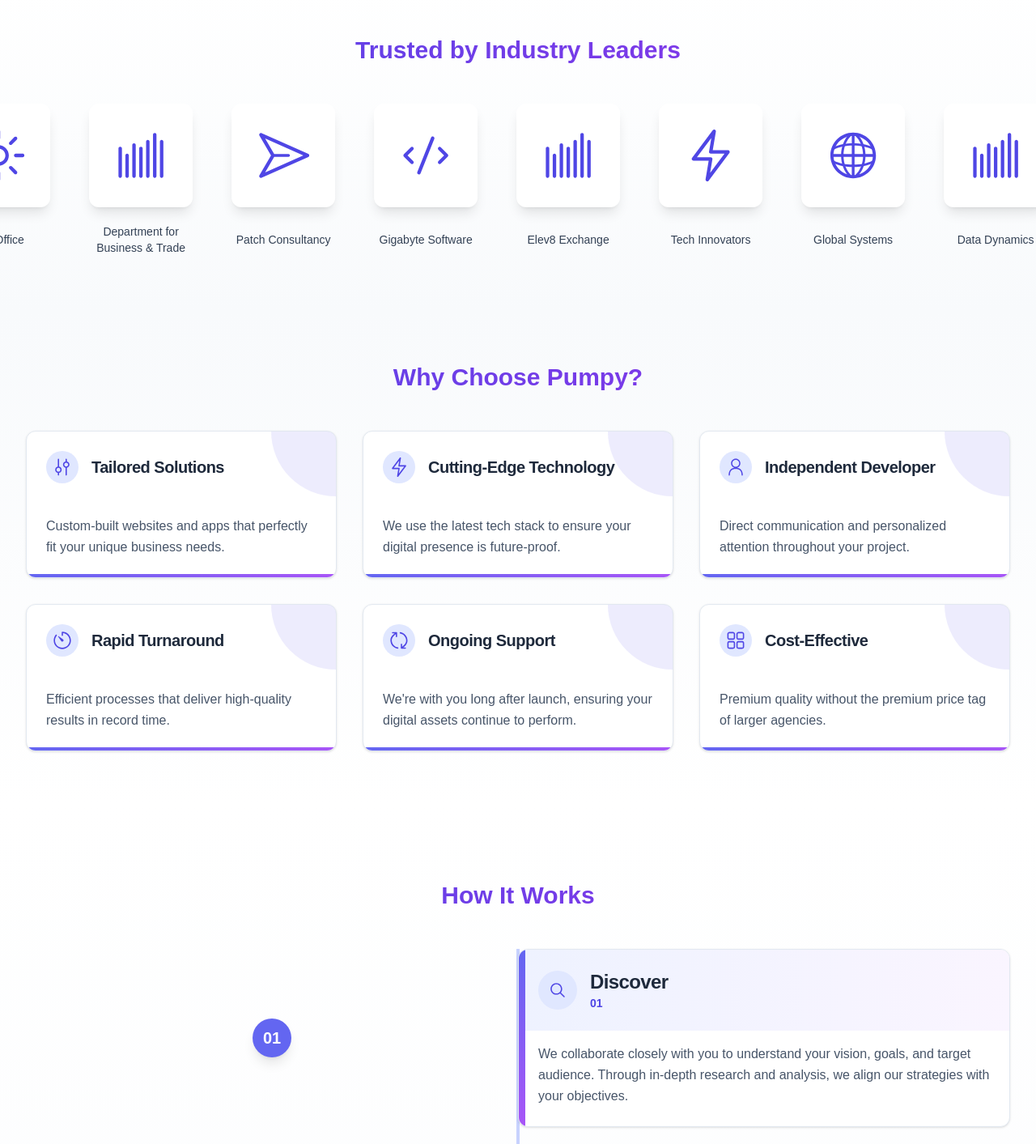
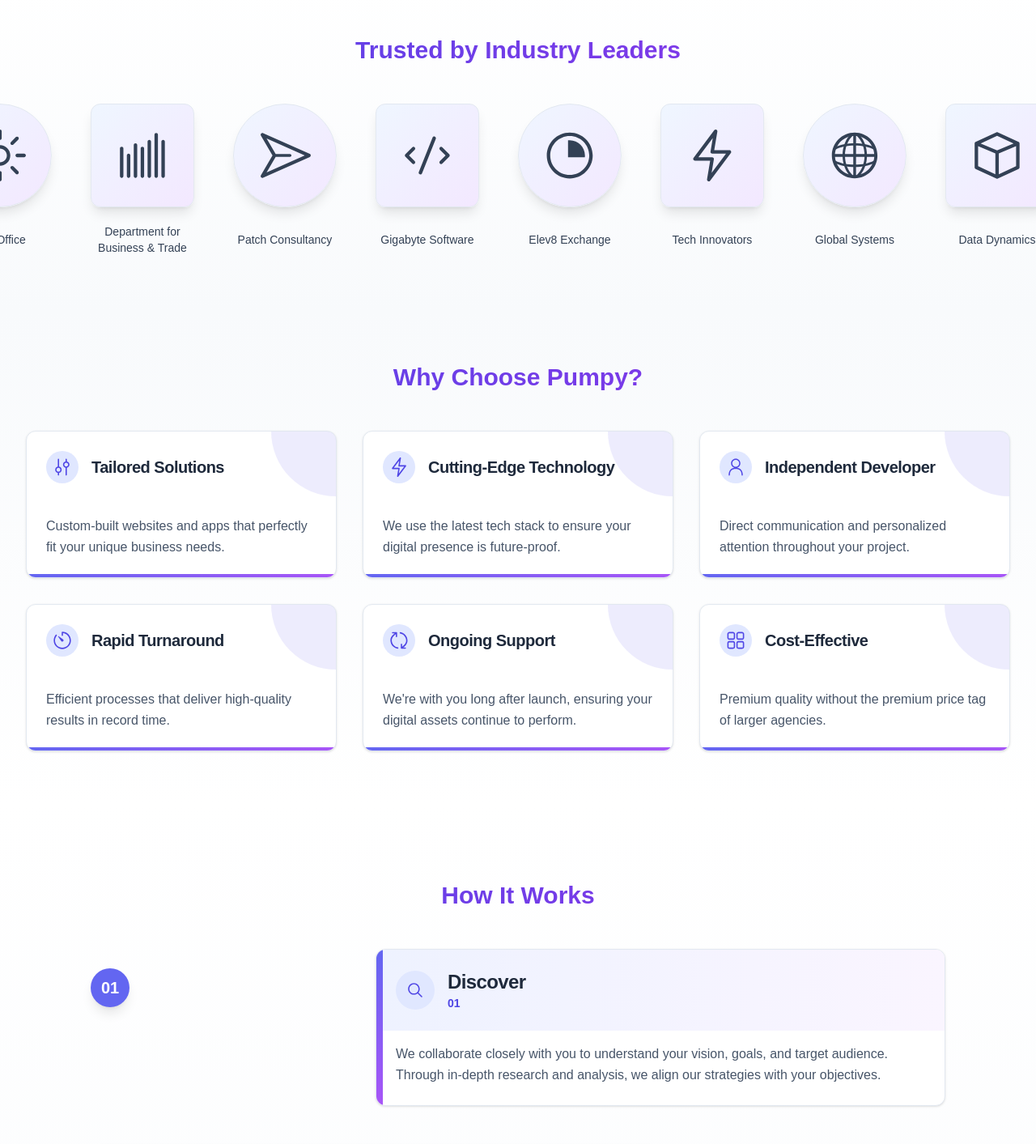
Before and after one commit to jackvdp/PumpyWebsite, a Next.js app: page / in a window 1280 px wide. Shown: the part 820-2233 px from the top of the page at 81% size. Built offline with nearby package versions, Linux system fonts and the light colour scheme.

Commit message:
Make how it works more interesting

```diff
--- a/app/page.tsx
+++ b/app/page.tsx
@@ -174,7 +174,7 @@ function Hero() {
   )
 }
 
-const GradientButton = () => {
+function GradientButton() {
   return (
     <Button
       size="lg"
@@ -202,16 +202,51 @@ const GradientButton = () => {
   );
 };
 
-function Logos() {
-  const companies = [
-    { name: 'Met Office', icon: <Icons.SunIcon /> },
-    { name: 'Department for Business & Trade', icon: <Icons.BarChartIcon /> },
-    { name: 'Patch Consultancy', icon: <Icons.PaperPlaneIcon /> },
-    { name: 'Gigabyte Software', icon: <Icons.CodeIcon /> },
-    { name: 'Elev8 Exchange', icon: <Icons.BarChartIcon /> },
-    { name: 'Tech Innovators', icon: <Icons.LightningBoltIcon /> },
-    { name: 'Global Systems', icon: <Icons.GlobeIcon /> },
-    { name: 'Data Dynamics', icon: <Icons.BarChartIcon /> },
+type RadixIconType = keyof typeof Icons;
+
+interface Company {
+  name: string;
+  icon: RadixIconType;
+  color: string;
+  shape: 'rounded-full' | 'rounded-xl';
+}
+
+interface LogoBoxProps extends Company { }
+
+const LogoBox: React.FC<LogoBoxProps> = ({ icon, name, shape }) => {
+  const Icon = Icons[icon];
+  return (
+    <div className="flex flex-col items-center justify-start w-40 transition-all duration-300 hover:scale-105">
+      <div
+        className={`
+          w-32 h-32
+          ${shape}
+          shadow-lg
+          flex items-center justify-center
+          mb-4
+          transform transition-all duration-300
+          hover:rotate-6 hover:shadow-xl
+          bg-gradient-to-br from-blue-50 to-purple-100
+          border border-slate-200
+        `}
+      >
+        <Icon className="w-16 h-16 text-slate-700" />
+      </div>
+      <span className="text-sm font-medium text-slate-700 text-center h-12 flex items-center">{name}</span>
+    </div>
+  );
+};
+
+const Logos: React.FC = () => {
+  const companies: Company[] = [
+    { name: 'Met Office', icon: 'SunIcon', color: 'bg-blue-500', shape: 'rounded-full' },
+    { name: 'Department for Business & Trade', icon: 'BarChartIcon', color: 'bg-blue-500', shape: 'rounded-xl' },
+    { name: 'Patch Consultancy', icon: 'PaperPlaneIcon', color: 'bg-blue-500', shape: 'rounded-full' },
+    { name: 'Gigabyte Software', icon: 'CodeIcon', color: 'bg-blue-500', shape: 'rounded-xl' },
+    { name: 'Elev8 Exchange', icon: 'PieChartIcon', color: 'bg-blue-500', shape: 'rounded-full' },
+    { name: 'Tech Innovators', icon: 'LightningBoltIcon', color: 'bg-blue-500', shape: 'rounded-xl' },
+    { name: 'Global Systems', icon: 'GlobeIcon', color: 'bg-blue-500', shape: 'rounded-full' },
+    { name: 'Data Dynamics', icon: 'CubeIcon', color: 'bg-blue-500', shape: 'rounded-xl' },
   ];
 
   return (
@@ -223,24 +258,14 @@ function Logos() {
         <div className="relative">
           <div className="flex space-x-12 animate-marquee">
             {[...companies, ...companies].map((company, index) => (
-              <div
-                key={index}
-                className="flex flex-col items-center justify-start w-40 transition-all duration-300 hover:scale-105"
-              >
-                <div className="w-32 h-32 bg-white rounded-xl shadow-lg flex items-center justify-center mb-4 transform transition-all duration-300 hover:rotate-6 hover:shadow-xl">
-                  {React.cloneElement(company.icon, {
-                    className: "w-16 h-16 text-indigo-600"
-                  })}
-                </div>
-                <span className="text-sm font-medium text-slate-700 text-center h-12 flex items-center">{company.name}</span>
-              </div>
+              <LogoBox key={index} {...company} />
             ))}
           </div>
         </div>
       </div>
     </section>
   );
-}
+};
 
 function Benefits() {
   const benefitIcons = [
@@ -302,6 +327,13 @@ function HowItWorks() {
     <Icons.RocketIcon />,
   ];
 
+  const steps = [
+    { title: 'Discover', number: '01', description: 'We collaborate closely with you to understand your vision, goals, and target audience. Through in-depth research and analysis, we align our strategies with your objectives.' },
+    { title: 'Design', number: '02', description: 'Our skilled designers transform ideas into visually engaging and intuitive user interfaces. We focus on UX and UI principles to ensure appealing and seamless navigation.' },
+    { title: 'Build', number: '03', description: 'Our dedicated development team brings designs to life using cutting-edge technologies and best coding practices. We maintain regular feedback loops for transparency.' },
+    { title: 'Deploy', number: '04', description: 'We ensure a smooth transition from development to the live environment with minimal downtime. Post-launch support and maintenance services are provided for sustained excellence.' },
+  ];
+
   return (
     <section className="py-24 bg-gradient-to-b from-white to-slate-50">
       <div className="max-w-7xl mx-auto px-4 sm:px-6 lg:px-8">
@@ -309,19 +341,14 @@ function HowItWorks() {
           How It Works
         </h2>
         <div className="relative">
-          {/* Timeline line */}
-          <div className="absolute left-1/2 transform -translate-x-1/2 w-1 h-full bg-indigo-200 hidden lg:block"></div>
-
-          <div className="space-y-16 lg:space-y-24">
-            {[
-              { title: 'Discover', number: '01', description: 'We collaborate closely with you to understand your vision, goals, and target audience. Through in-depth research and analysis, we align our strategies with your objectives.' },
-              { title: 'Design', number: '02', description: 'Our skilled designers transform ideas into visually engaging and intuitive user interfaces. We focus on UX and UI principles to ensure appealing and seamless navigation.' },
-              { title: 'Build', number: '03', description: 'Our dedicated development team brings designs to life using cutting-edge technologies and best coding practices. We maintain regular feedback loops for transparency.' },
-              { title: 'Deploy', number: '04', description: 'We ensure a smooth transition from development to the live environment with minimal downtime. Post-launch support and maintenance services are provided for sustained excellence.' },
-            ].map((step, index) => (
-              <div key={index} className={`flex flex-col lg:flex-row items-center ${index % 2 === 0 ? 'lg:flex-row-reverse' : ''}`} data-aos={index % 2 === 0 ? "fade-left" : "fade-right"}>
-                <div className="lg:w-1/2 mb-8 lg:mb-0">
-                  <Card className="relative overflow-hidden transform transition-all duration-300 hover:scale-105 hover:shadow-xl">
+          <div className="space-y-24 md:container md:mx-auto md:px-20">
+            {steps.map((step, index) => (
+              <div key={index} className="relative" data-aos={index % 2 === 0 ? "fade-left" : "fade-right"}>
+                <Card className={`
+                  relative overflow-hidden transform transition-all duration-300 hover:scale-105 hover:shadow-xl
+                  lg:w-2/3 ${index % 2 === 0 ? 'lg:ml-auto' : ''}
+                  ${index !== 0 ? 'lg:-mt-12' : ''}
+                `}>
                   <div className="absolute top-0 left-0 w-2 h-full bg-gradient-to-b from-indigo-500 to-purple-500"></div>
                   <CardHeader className="bg-gradient-to-r from-indigo-50 to-purple-50">
                     <div className="flex items-center space-x-4">
@@ -338,8 +365,7 @@ function HowItWorks() {
                     <p className="text-slate-600 leading-relaxed">{step.description}</p>
                   </CardContent>
                 </Card>
-                </div>
-                <div className="lg:w-1/2 flex justify-center">
+                <div className={`absolute top-0 ${index % 2 === 0 ? 'left-0' : 'right-0'} lg:top-6`}>
                   <div className="w-12 h-12 rounded-full bg-indigo-500 flex items-center justify-center text-white font-bold text-xl shadow-lg">
                     {step.number}
                   </div>
@@ -350,7 +376,7 @@ function HowItWorks() {
         </div>
       </div>
     </section>
-  )
+  );
 }
 
 function Contact() {
```
Lines whose indentation alone changed are shown as unchanged.
